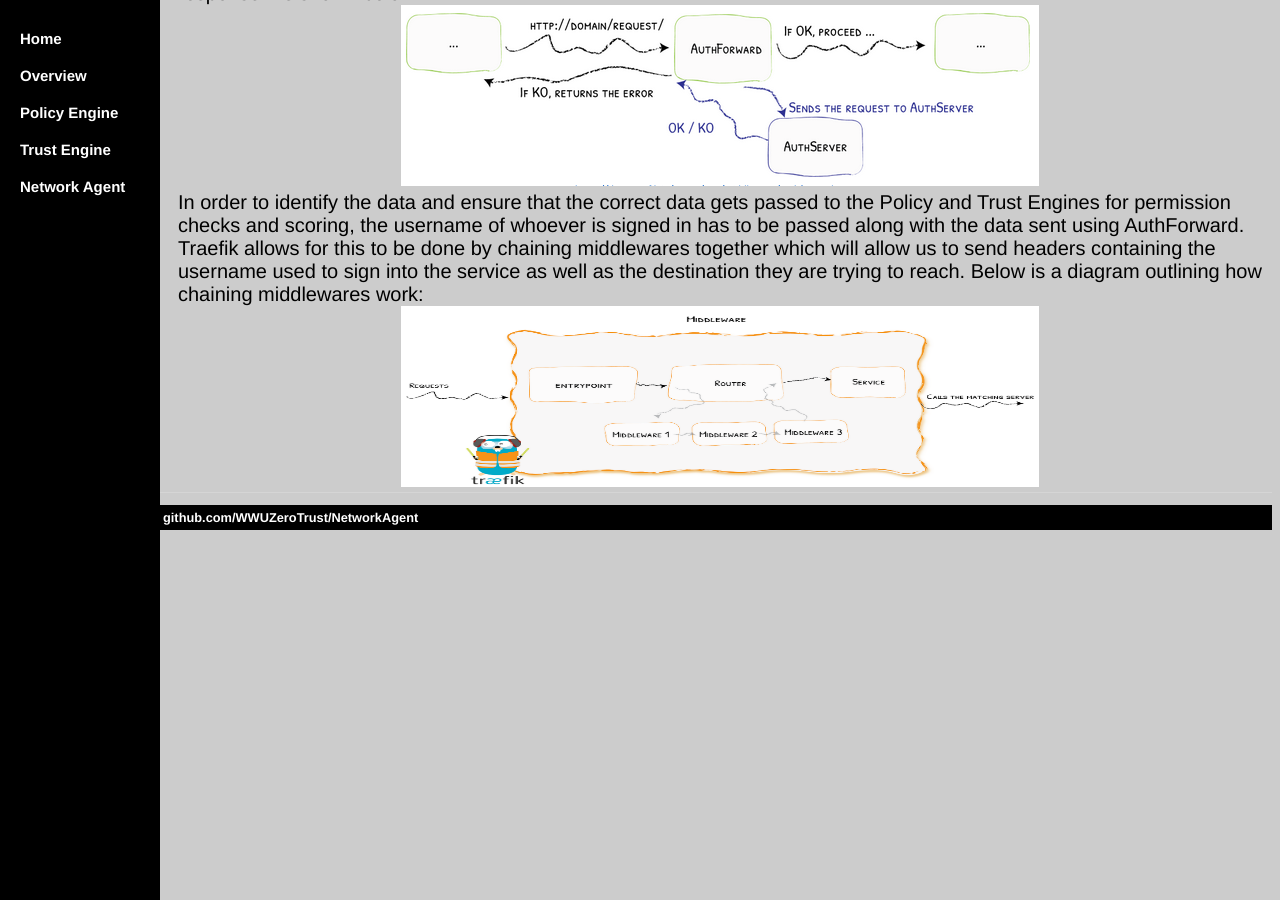
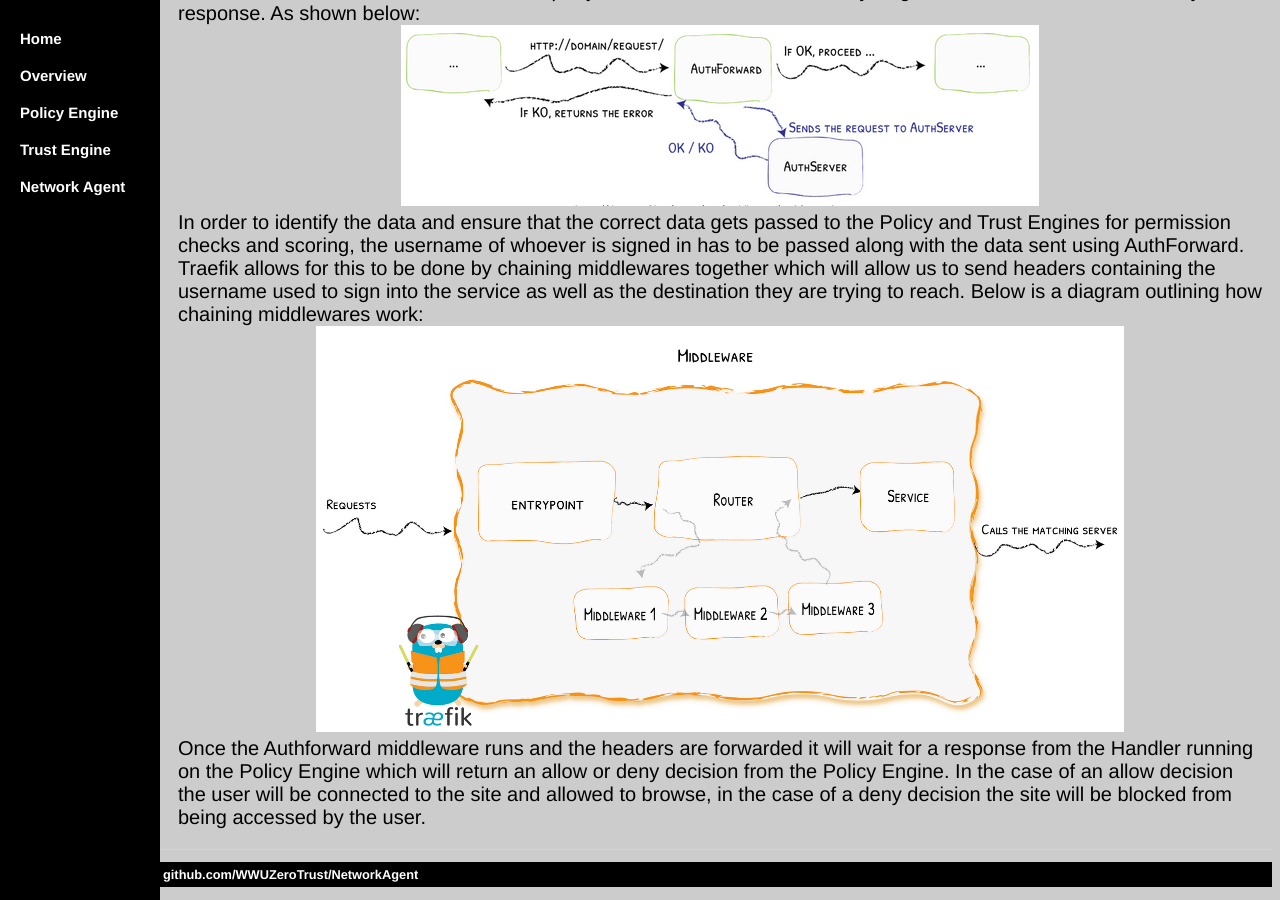
Before and after one commit to WWUZeroTrust/WWUZeroTrust.github.io, a Jekyll site: the page NetworkAgent/index.html, which Jekyll copies as it is, in a window 1280 px wide and 900 px high, scrolled down 852 px. Built offline with Jekyll 4.4.1, drawn with Linux system fonts in a browser that asks for light colours.

Commit message:
Update index.html

```diff
--- a/NetworkAgent/index.html
+++ b/NetworkAgent/index.html
@@ -100,7 +100,7 @@ a:hover {
 
 <div class="main">
 	<h1>Network Agent</h1>
-
+	<p>
 	In order to handle network connections and route requests accordingly through our security measures, we utilized a stack of technology on our frontend, all hosted on Docker.
 
 	<center><img src="/image/Flowchart_Traefik_NetworkAgent.png" alt="hi" class="inline" height="500" width="950"/></center>
@@ -113,10 +113,10 @@ a:hover {
 
 	In order to identify the data and ensure that the correct data gets passed to the Policy and Trust Engines for permission checks and scoring, the username of whoever is signed in has to be passed along with the data sent using AuthForward. Traefik allows for this to be done by chaining middlewares together which will allow us to send headers containing the username used to sign into the service as well as the destination they are trying to reach. Below is a diagram outlining how chaining middlewares work:
 
-	<center><img src="/image/traefik1.png" alt="hi" class="inline" height="181" width="638"/></center>
+	<center><img src="/image/traefik1.png" alt="hi" class="inline" height="406" width="808"/></center>
 
-
-
+	Once the Authforward middleware runs and the headers are forwarded it will wait for a response from the Handler running on the Policy Engine which will return an allow or deny decision from the Policy Engine. In the case of an allow decision the user will be connected to the site and allowed to browse, in the case of a deny decision the site will be blocked from being accessed by the user.
+	</p>
 	</div>
 	<footer>
 	 <ul>
```
